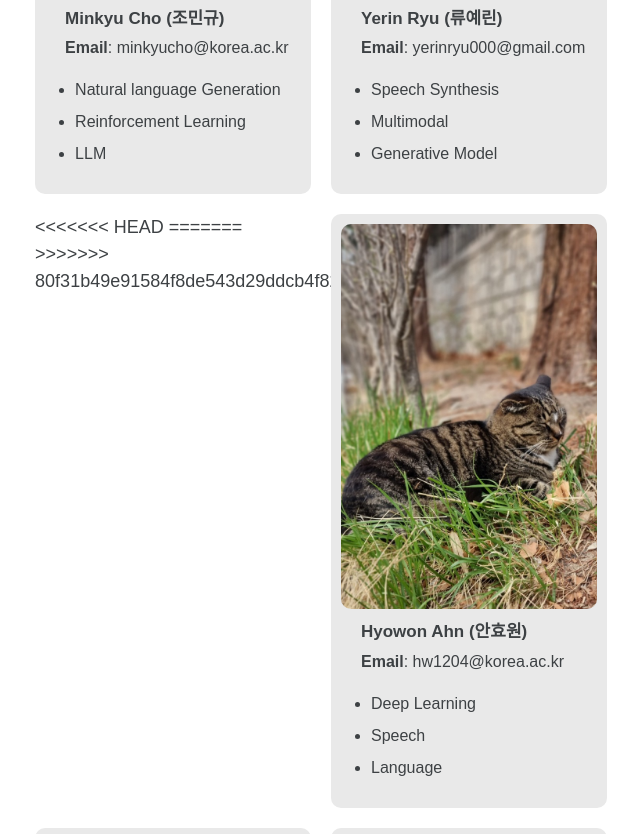
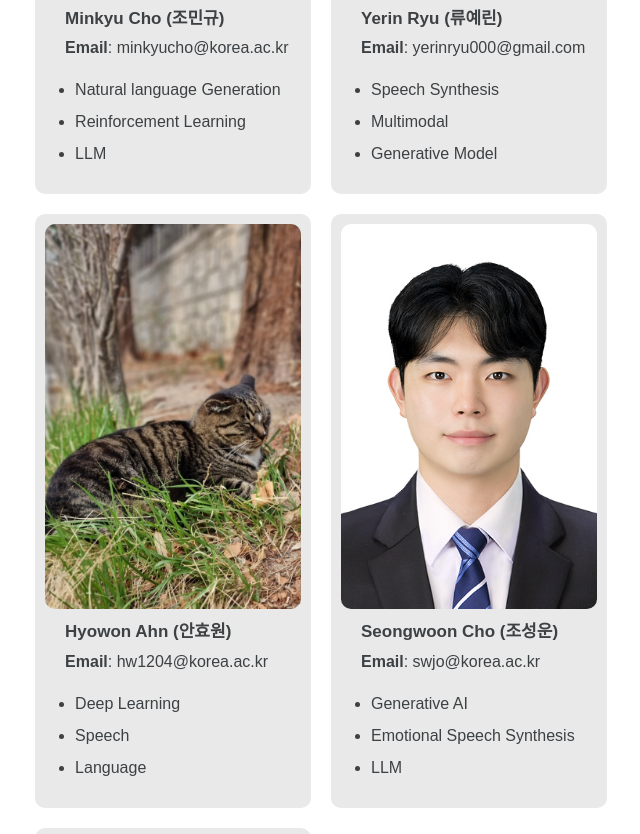
Before and after one commit to slp-laboratory/slp-laboratory.github.io, a Jekyll site: the page built from _pages/members.md, in a window 1280 px wide and 900 px high, scrolled down 2442 px, cut to the strip 43-877 px from the top of the window. Shown: the whole strip, without its empty margins (319-959 px from the left). Built offline with Jekyll 4.4.1, drawn with Linux system fonts in a browser that asks for light colours; cached includes are drawn as plain includes; comment, search, counter and statistics services are not loaded.

Commit message:
0316 hyunku
update

```diff
--- a/_pages/members.md
+++ b/_pages/members.md
@@ -133,22 +133,6 @@ toc: true
         </ul>
       </div>
     </div>
-<<<<<<< HEAD
-=======
-    <!-- <div class="student">
-      <img src="../assets/images/member/minhee2.jpg" alt="Yerin Ryu">
-      <div class="info">
-        <div class="name"> Minhee Park (박민희)</div>
-        <div class="email"><strong>Email</strong>: himinsunsine@gmail.com </div>
-        <ul>
-          <li> Speech </li>
-          <li> Multimodal </li>
-          <li> Deep Learning </li>
-        </ul>
-      </div>
-    </div>
-    -->
->>>>>>> 80f31b49e91584f8de543d29ddcb4f82ff0e35a7
     <div class="student">
       <img src="../assets/images/member/buzzi2.JPG" alt="Yerin Ryu">
       <div class="info">
```
